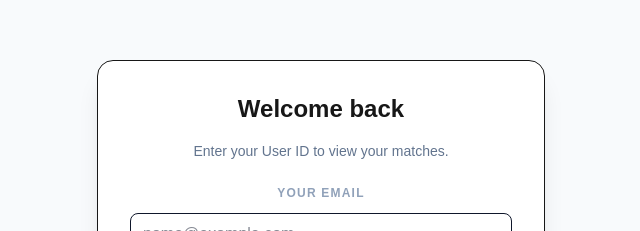
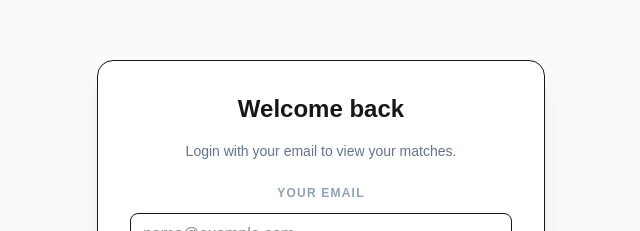
Before and after one commit to alpiazza13/soccer-matches, a Next.js app in the folder frontend/: page / in a window 1280 px wide. Shown: the part 194-425 px from the top of the page, without its empty margins (319-959 px from the left). Built offline with nearby package versions, Linux system fonts and the light colour scheme.

Commit message:
change home screen message

```diff
--- a/frontend/app/page.tsx
+++ b/frontend/app/page.tsx
@@ -54,7 +54,7 @@ export default function Home() {
         <div className="flex flex-col items-center justify-center min-h-screen bg-slate-50">
           <div className="p-8 bg-white rounded-2xl shadow-xl border w-full max-w-md text-center">
             <h1 className="text-2xl font-bold mb-4">Welcome back</h1>
-            <p className="text-slate-500 mb-6 text-sm">Enter your User ID to view your matches.</p>
+            <p className="text-slate-500 mb-6 text-sm">Login with your email to view your matches.</p>
             <UserLogin />
           </div>
         </div>
```
